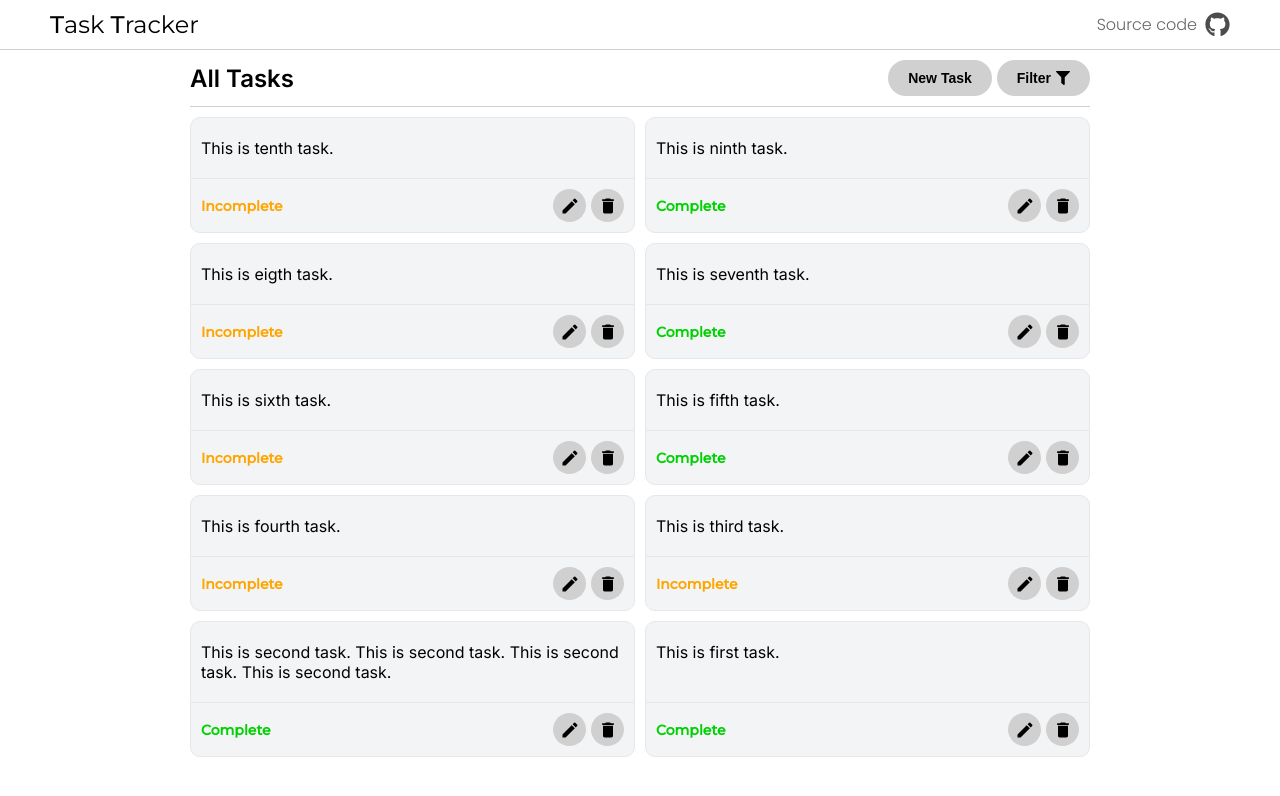
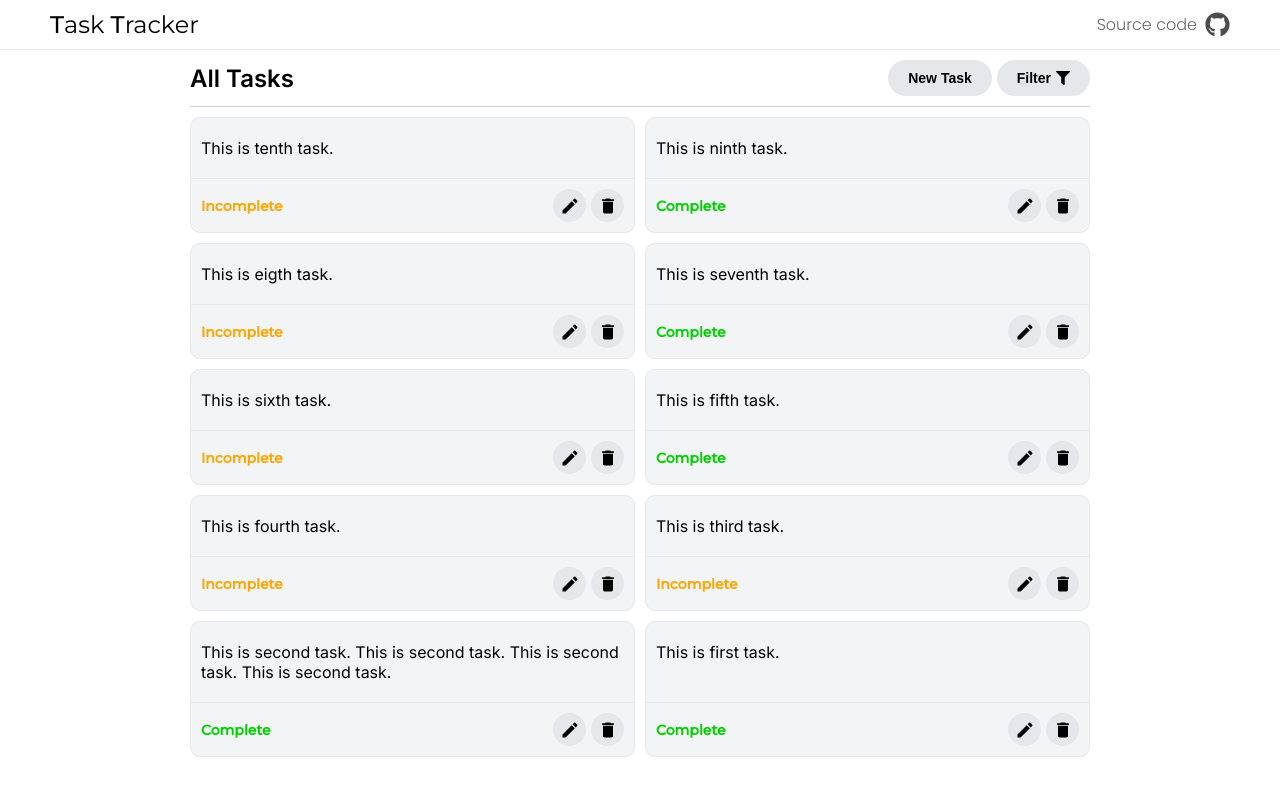
Before and after one commit to Casuals4Fun/ToDo-Tasks, a React (Vite) app: page / in a window 1280 px wide. Shown: the top 796 px of the page. Built offline with nearby package versions, Linux system fonts and the light colour scheme.

Commit message:
fix Filter button

```diff
--- a/src/components/AllTask/AllTask.css
+++ b/src/components/AllTask/AllTask.css
@@ -18,7 +18,7 @@
 }
 
 .task__btn {
-    background-color: #D0D0D0;
+    background-color: #e5e7eb;
     color: black;
     border: none;
     border-radius: 20px;
@@ -86,7 +86,7 @@
 .filter__btn.active {
     border-radius: 50px;
     display: flex;
-    gap: 10px;
+    gap: 20px;
     align-items: center;
 }
 
@@ -185,7 +185,7 @@
     height: 33px;
     display: grid;
     place-items: center;
-    background-color: #D0D0D0;
+    background-color: #e5e7eb;
     color: black;
     border-radius: 50%;
     transition: all 150ms ease-in-out;
--- a/src/components/AllTask/AllTask.jsx
+++ b/src/components/AllTask/AllTask.jsx
@@ -86,19 +86,30 @@ const TaskHeader = () => {
             <div
                 title='Filter Tasks'
                 className={`filter__btn ${openFilter && "active"}`}
+                onClick={e => {
+                    e.stopPropagation();
+                    dispatch(toggleFilter());
+                }}
             >
                 {openFilter && (
                     <div className='select__filter__bottom'>
-                        <button title='Filter Complete Tasks' onClick={() => dispatch(handleFilter('Complete'))}>
+                        <button title='Filter Complete Tasks' onClick={e => {
+                            e.stopPropagation();
+                            dispatch(handleFilter('Complete'));
+                        }}>
                             Complete
                         </button>
-                        <button title='Filter Incomplete Tasks' onClick={() => dispatch(handleFilter('Incomplete'))}>
+                        <button title='Filter Incomplete Tasks' onClick={e => {
+                            e.stopPropagation();
+                            dispatch(handleFilter('Incomplete'));
+                        }}>
                             Incomplete
                         </button>
                     </div>
                 )}
-                <FaFilter size={20} onClick={() => dispatch(toggleFilter())} />
+                <FaFilter size={20} />
             </div>
+
         </>
     )
 }
--- a/src/components/Navbar/Navbar.css
+++ b/src/components/Navbar/Navbar.css
@@ -54,7 +54,7 @@ nav a:hover svg {
     nav {
         bottom: 0;
         padding: 10px;
-        border-top: 1px solid #D0D0D0;
+        border-top: 1px solid #e5e7eb;
     }
 }
 
@@ -62,6 +62,6 @@ nav a:hover svg {
     nav {
         top: 0;
         padding: 10px 50px;
-        border-bottom: 1px solid #D0D0D0;
+        border-bottom: 1px solid #e5e7eb;
     }
 }
```
